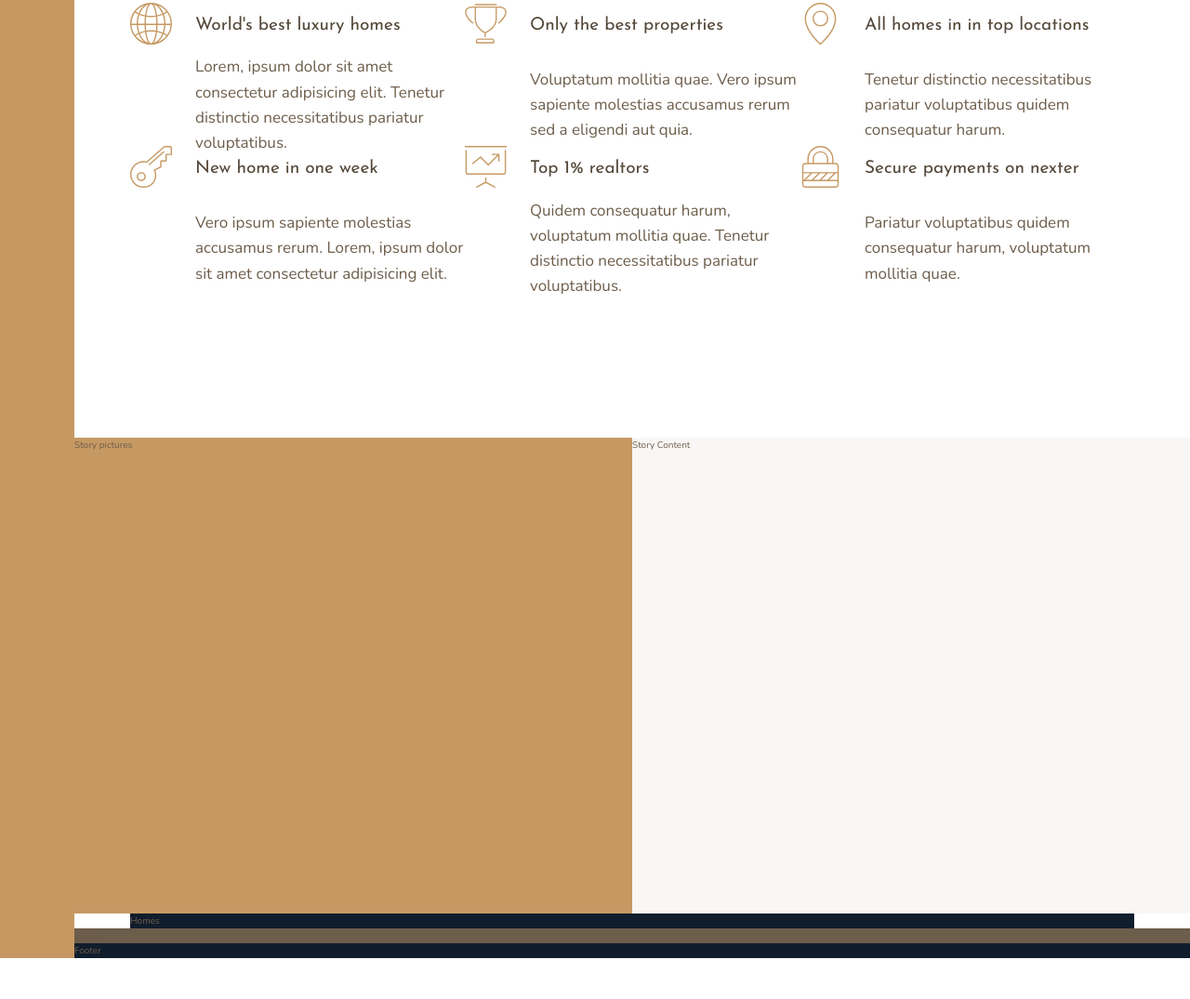
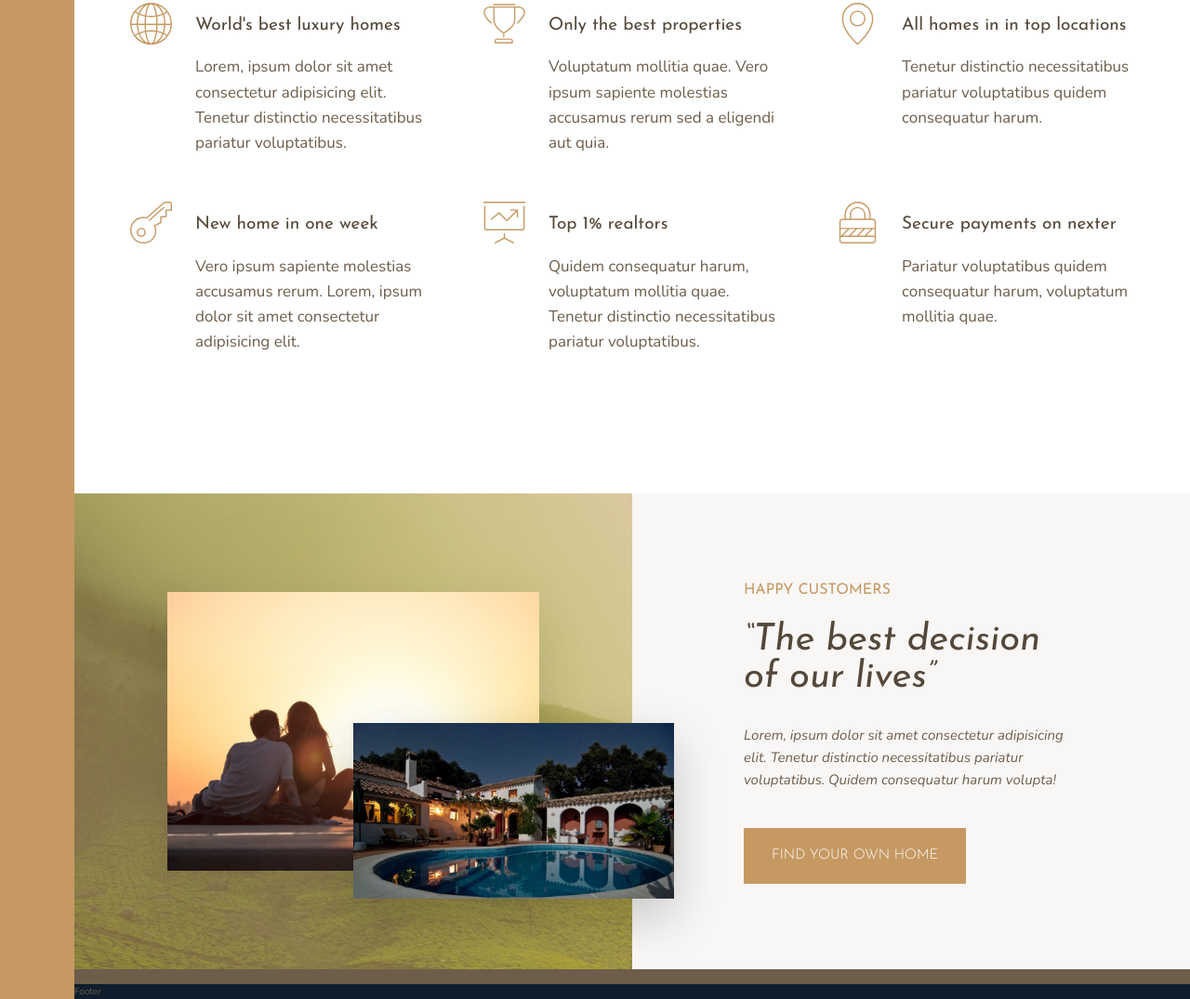
Before and after one commit to matovu-ronald/nexter, a website: page index.html in a window 1280 px wide. Shown: the part 777-1852 px from the top of the page at 93% size. Before the commit the page ends 1808 px from the top, so only its background shows below. Drawn offline with nearby package versions, Linux system fonts and the light colour scheme.

Commit message:
Add stories section

```diff
--- a/index.html
+++ b/index.html
@@ -80,9 +80,26 @@
         </p>
       </div>
     </section>
-    <div class="story__pictures">Story pictures</div>
-    <div class="story__content">Story Content</div>
-    <section class="homes">Homes</section>
+    <div class="story__pictures">
+      <img
+        src="img/story-1.jpg"
+        alt="Couple with a new house"
+        class="story__img--1"
+      />
+      <img src="img/story-2.jpg" alt="New house" class="story__img--2" />
+    </div>
+    <div class="story__content">
+      <h3 class="heading-3 mb-sm">Happy Customers</h3>
+      <h2 class="heading-2 heading-2--dark mb-md">
+        &ldquo;The best decision of our lives&rdquo;
+      </h2>
+      <p class="story__text">
+        Lorem, ipsum dolor sit amet consectetur adipisicing elit. Tenetur
+        distinctio necessitatibus pariatur voluptatibus. Quidem consequatur
+        harum volupta!
+      </p>
+      <a href="#" class="btn">Find your own home</a>
+    </div>
     <section class="gallery">Gallery</section>
     <footer class="footer">Footer</footer>
   </body>
--- a/sass/_features.scss
+++ b/sass/_features.scss
@@ -4,7 +4,10 @@
   margin: 15rem 0;
 
   display: grid;
-  grid-template-columns: repeat(3, 1fr);
+  // grid-template-columns: repeat(3, 1fr);
+  grid-template-columns: repeat(auto-fit, minmax(25rem, 1fr));
+  grid-gap: 6rem;
+  align-items: start;
 }
 
 .feature {
--- a/sass/_story.scss
+++ b/sass/_story.scss
@@ -1,11 +1,53 @@
 .story {
   &__pictures {
-    background-color: $color-primary;
+    background-image: linear-gradient(
+        rgba($color-primary, 0.5),
+        rgba($color-primary, 0.5)
+      ),
+      url(../img/back.jpg);
     grid-column: full-start / col-end 4;
+
+    display: grid;
+    grid-template-columns: repeat(6, 1fr);
+    grid-template-rows: repeat(6, 1fr);
+    align-items: center;
+  }
+
+  &__img--1 {
+    width: 100%;
+    grid-column: 2/6;
+    grid-row: 2/6;
+    box-shadow: 0 2rem 5rem rgba(#000000, 0.1);
+    // border-radius: 0.65rem;
+  }
+
+  &__img--2 {
+    width: 115%;
+    grid-column: 4/7;
+    grid-row: 4/6;
+    z-index: 10;
+    box-shadow: 0 2rem 5rem rgba(#000000, 0.2);
+    // border-radius: 0.65rem;
   }
 
   &__content {
     background-color: $color-grey-light-1;
     grid-column: col-start 5 / full-end;
+
+    padding: 6rem 12rem;
+
+    // display: flex;
+    // flex-direction: column;
+    // justify-content: center;
+    // align-items: flex-start;
+    display: grid;
+    align-content: center;
+    justify-items: start;
+  }
+
+  &__text {
+    font-size: 1.5rem;
+    font-style: italic;
+    margin-bottom: 4rem;
   }
 }
--- a/sass/_typography.scss
+++ b/sass/_typography.scss
@@ -9,10 +9,24 @@
 
 .heading-2 {
   @extend %heading;
+  font-size: 4rem;
+  font-style: italic;
+  line-height: 1;
+
+  &--light {
+    color: $color-grey-light-1;
+  }
+
+  &--dark {
+    color: $color-grey-dark-1;
+  }
 }
 
 .heading-3 {
   @extend %heading;
+  font-size: 1.6rem;
+  color: $color-primary;
+  text-transform: uppercase;
 }
 
 .heading-4 {
@@ -27,3 +41,43 @@
     color: $color-grey-dark-1;
   }
 }
+
+.btn {
+  background-color: $color-primary;
+  color: #fff;
+  border: none;
+  border-radius: none;
+  font-family: $font-display;
+  font-size: 1.5rem;
+  text-transform: uppercase;
+  padding: 1.8rem 3rem;
+  cursor: pointer;
+  display: inline-block;
+
+  &:hover {
+    background-color: $color-primary-dark;
+    transition: all 0.2s ease-in-out;
+  }
+}
+
+a.btn {
+  text-decoration: none;
+
+  &:hover {
+    text-decoration: underline;
+    transition: all 0.2s ease-in-out;
+  }
+}
+
+.mb-sm {
+  margin-bottom: 2rem;
+}
+.mb-md {
+  margin-bottom: 3rem;
+}
+.mb-lg {
+  margin-bottom: 4rem;
+}
+.mb-xl {
+  margin-bottom: 8rem;
+}
```
Also changed, not shown: css/style.css, 1 other file.
